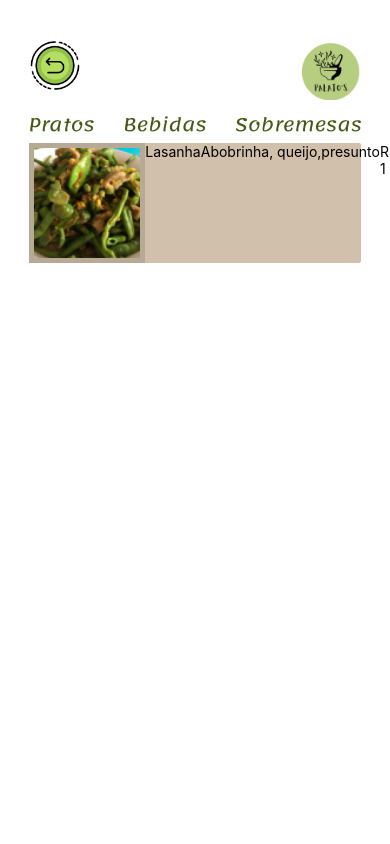
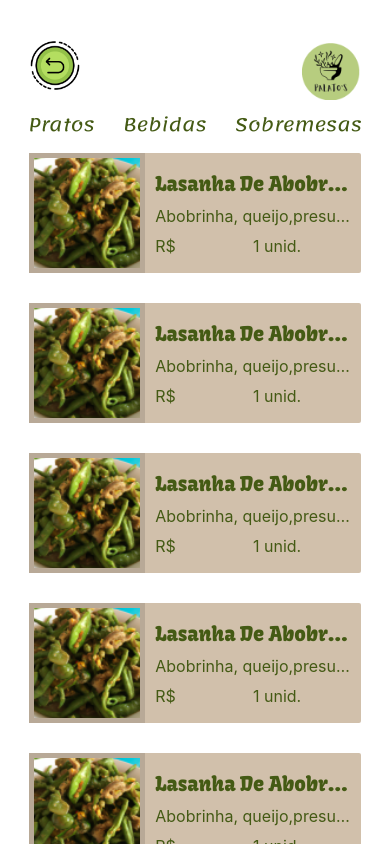
Before and after one commit to 91921902/Palatos-ReactNative, a React Native app: screen / in a window 390 px wide. Built offline with nearby package versions, Linux system fonts and the light colour scheme.

Commit message:
styles terminados

```diff
--- a/components/NomePrato.js
+++ b/components/NomePrato.js
@@ -8,21 +8,20 @@ export default function NomePrato() {
             <View style={styles.imagem}>
              <Image source={require('../assets/icons/fotoPrato.png')} style={styles.fotoPrato} />
             </View>
-
+           <View style={styles.retangulo}>
                 <View style={styles.titulo}>
-              <Text style={styles.textoTitulo}>Lasanha</Text>
+                <Text style={styles.textoTitulo} numberOfLines={1} ellipsizeMode="tail">Lasanha De Abobrinha Grelhada</Text>
                 </View>
 
                 <View style={styles.descricao}>
-              <Text style={styles.textoDescricao}>Abobrinha, queijo,presunto</Text>
+                <Text style={styles.textoDescricao}numberOfLines={1} ellipsizeMode="tail">Abobrinha, queijo,presunto, orégano, carne moida</Text>
                 </View>
 
                 <View style={styles.preco}>
                     <Text style={styles.textoPreco}>R$</Text>
                     <Text style={styles.textoUnidade}>1 unid.</Text>
-
                 </View>
-
+            </View>
         </View>
     );
 }
@@ -33,7 +32,8 @@ const styles = StyleSheet.create({
         height:120,
         backgroundColor:'#D1C0AB',
         borderRadius:2,
-        flexDirection:'row'
+        flexDirection:'row',
+
 
     },
     imagem:{
@@ -51,23 +51,61 @@ const styles = StyleSheet.create({
 
     },
     textoTitulo:{
+        color:'#445A14',
+        fontFamily:'kavoon',
+        fontSize: 20,
+        fontStyle: 'normal',
+        fontWeight: 400,
+        lineHeight: 'normal',
 
     },
     descricao:{
 
+
     },
     textoDescricao:{
+        color: '#445A14',
+        fontFamily: 'Inter',
+        fontSize: 16,
+        fontStyle:'normal',
+        fontWight: 400,
+        lineHeight: 'normal',
+    },
 
-    },
+
     preco:{
+      flexDirection:'row',
 
     },
     textoPreco:{
+      color: '#445A14',
+      fontFamily:'Inter',
+      fontSize:16,
+      fontStyle: 'normal',
+      fontWeight: 400,
+      lineWeight:'normal',
+      width:'50%',
+      height:'100%',
 
     },
     textoUnidade:{
+        color: '#445A14',
+        fontFamily:'Inter',
+        fontSize:16,
+        fontStyle: 'normal',
+        fontWeight: 400,
+        lineWeight:'normal',
+        width:'50%',
+        height:'100%',
 
     },
+    retangulo:{
+        width:'65%',
+        height:'100%',
+        justifyContent:'center',
+        gap:10,
+        padding:10,
+    }
 
 
 })
--- a/pages/menuRestaurante/MenuRestaurante.js
+++ b/pages/menuRestaurante/MenuRestaurante.js
@@ -41,6 +41,12 @@ function MenuRestaurante({navigation}) {
             <ScrollView>
                 <View style={styles.nomePrato}>
                  <NomePrato/>
+                 <NomePrato/>
+                 <NomePrato/>
+                 <NomePrato/>
+                 <NomePrato/>
+                 <NomePrato/>
+                 <NomePrato/>
                 </View>
 
             </ScrollView>
--- a/pages/menuRestaurante/styles.js
+++ b/pages/menuRestaurante/styles.js
@@ -13,6 +13,8 @@ export const styles = StyleSheet.create({
         flexDirection:'row',
         alignItems:'flex-end',
         justifyContent: 'space-evenly',
+        marginBottom:10,
+
 
       },
       menu:{
@@ -30,6 +32,7 @@ export const styles = StyleSheet.create({
         alignItems:'center',
         gap:30,
 
+
       }
 
 
```
Lines whose indentation alone changed are shown as unchanged.
